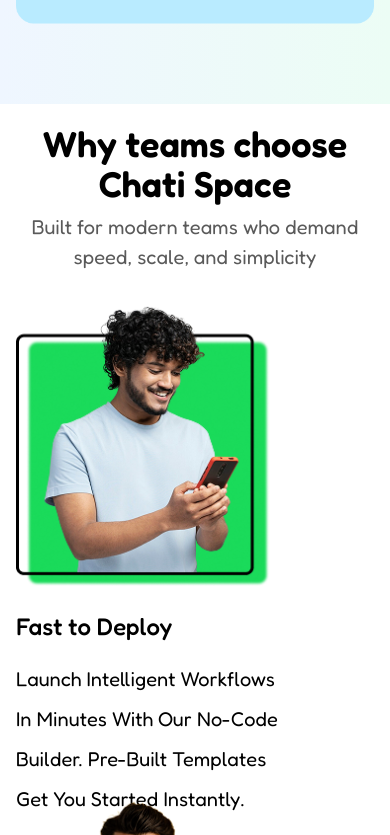
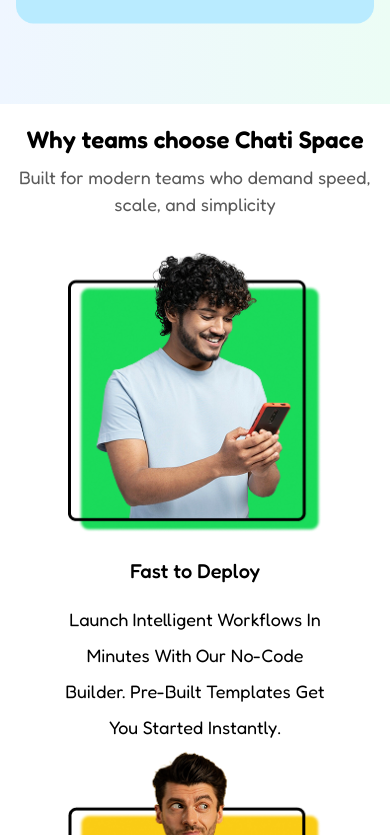
Before and after one commit to AQuadic/chat.space_nextjs, a Next.js app: page / in a window 390 px wide. Shown: the part 5289-6124 px from the top of the page. Built offline with nearby package versions, Linux system fonts and the light colour scheme.

Commit message:
fixes teams section

```diff
--- a/src/components/home/WhyChatiSpace.tsx
+++ b/src/components/home/WhyChatiSpace.tsx
@@ -38,7 +38,7 @@ const WhyChatiSpace = () => {
       animate="visible"
     >
       <motion.h1
-        className="text-[#000000] text-4xl font-semibold !font-Poppins text-center"
+        className="text-[#000000] text-2xl sm:text-4xl font-semibold !font-Poppins text-center"
         initial={{ opacity: 0, y: 20 }}
         animate={{ opacity: 1, y: 0 }}
         transition={{ duration: 0.7, ease: "easeOut" }}
@@ -46,7 +46,7 @@ const WhyChatiSpace = () => {
         Why teams choose Chati Space
       </motion.h1>
       <motion.p
-        className="text-[#5A5A5A] text-xl leading-[150%] mt-2 text-center"
+        className="text-[#5A5A5A] text-lg sm:text-xl leading-[150%] mt-2 text-center"
         initial={{ opacity: 0, y: 20 }}
         animate={{ opacity: 1, y: 0 }}
         transition={{ duration: 0.7, delay: 0.2, ease: "easeOut" }}
@@ -54,14 +54,14 @@ const WhyChatiSpace = () => {
         Built for modern teams who demand speed, scale, and simplicity
       </motion.p>
 
-      <div className="mt-6 grid xl:grid-cols-4 lg:grid-cols-3 md:grid-cols-2">
+      <div className="mt-6 grid xl:grid-cols-4 lg:grid-cols-3 md:grid-cols-2 justify-center gap-6 max-sm:text-center">
         {HomeTeams.map((item, index) => (
           <motion.div
             key={index}
             className="flex flex-col h-full min-h-[390px]"
             variants={itemVariants}
           >
-            <div className="flex items-end h-[290.81px]">
+            <div className="flex items-end max-sm:mx-auto h-[290.81px]">
               <Image
                 src={item.image}
                 alt="team"
@@ -69,10 +69,10 @@ const WhyChatiSpace = () => {
                 height={290.81}
               />
             </div>
-            <h2 className="text-[#000000] text-2xl font-medium mb-4 mt-6">
+            <h2 className="text-[#000000] text-xl sm:text-2xl font-medium mb-4 mt-6">
               {item.title}
             </h2>
-            <p className="text-[#000000] text-xl font-normal leading-[200%] w-[278px] capitalize">
+            <p className="text-[#000000] text-lg sm:text-xl font-normal leading-[200%] w-[278px] capitalize">
               {item.description}
             </p>
           </motion.div>
```
